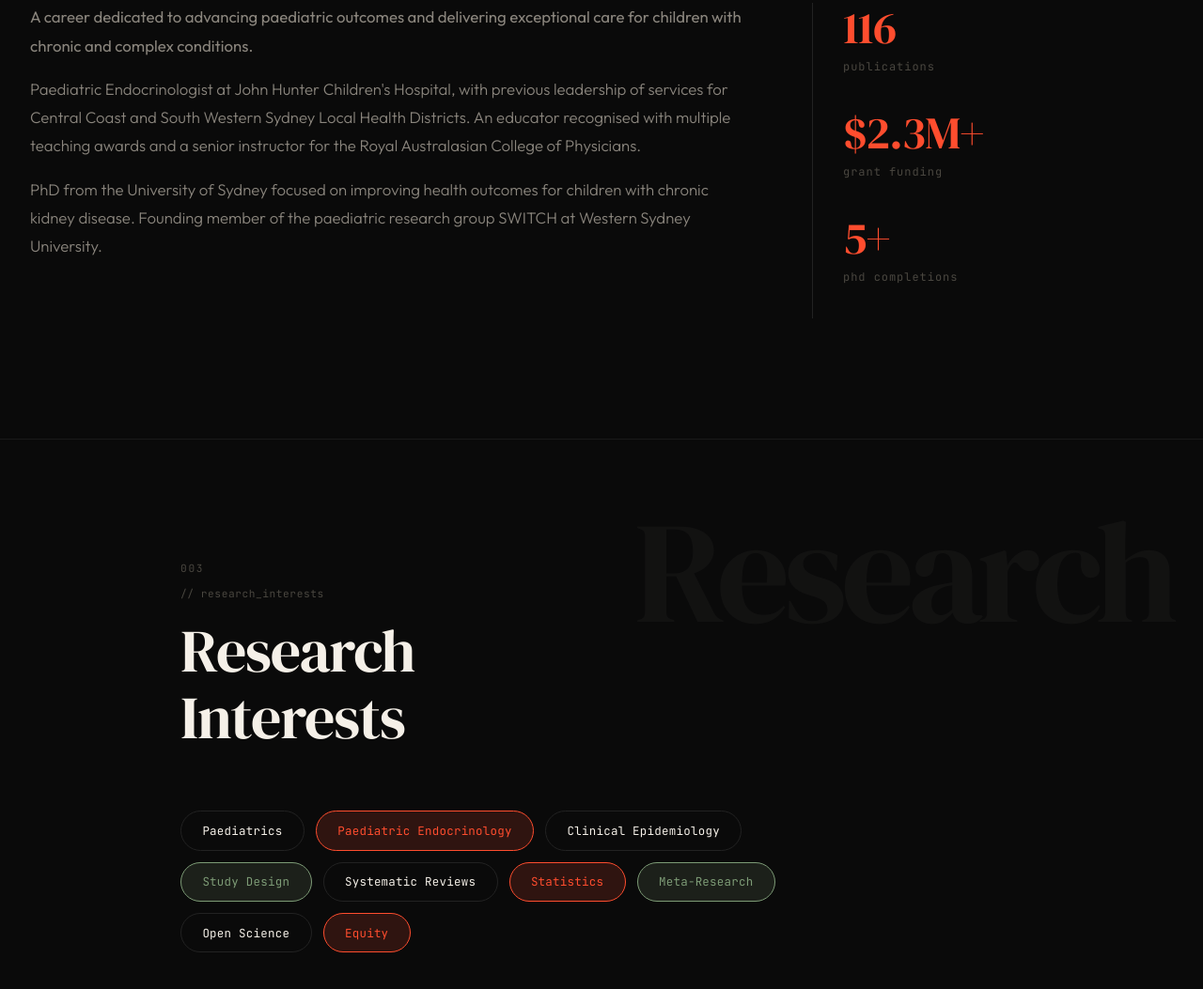
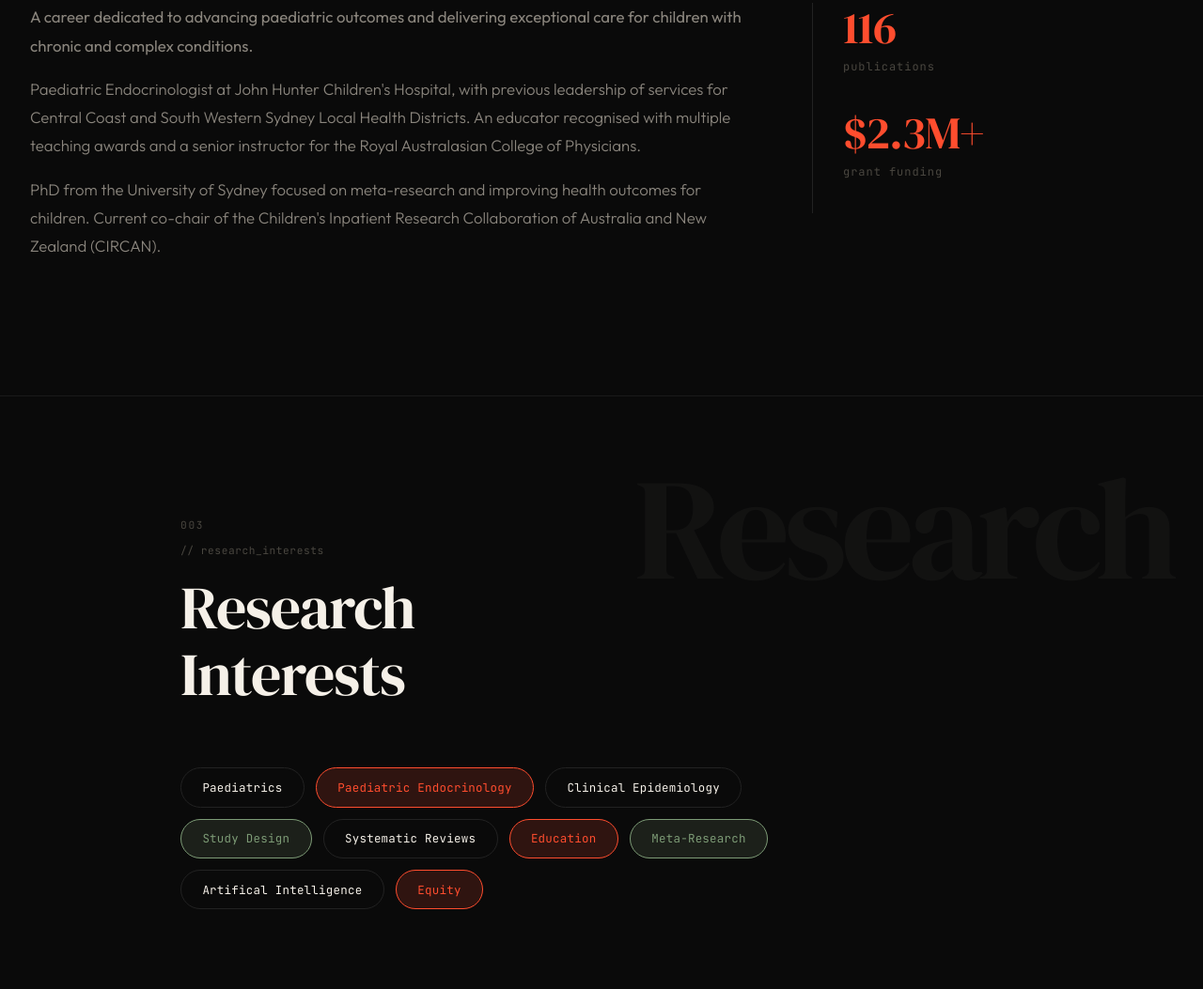
Before and after one commit to richardmcgee/richardmcgee.github.io, a plain HTML site: page index.html in a window 1280 px wide. Shown: the part 1122-2175 px from the top of the page at 94% size. Drawn offline with Linux system fonts and the light colour scheme.

Commit message:
Update index.html

```diff
--- a/index.html
+++ b/index.html
@@ -84,7 +84,7 @@
       <div class="about__col about__col--main reveal">
         <p class="about__lead">A career dedicated to advancing paediatric outcomes and delivering exceptional care for children with chronic and complex conditions.</p>
         <p>Paediatric Endocrinologist at John Hunter Children's Hospital, with previous leadership of services for Central Coast and South Western Sydney Local Health Districts. An educator recognised with multiple teaching awards and a senior instructor for the Royal Australasian College of Physicians.</p>
-        <p>PhD from the University of Sydney focused on improving health outcomes for children with chronic kidney disease. Founding member of the paediatric research group SWITCH at Western Sydney University.</p>
+        <p>PhD from the University of Sydney focused on meta-research and improving health outcomes for children. Current co-chair of the Children's Inpatient Research Collaboration of Australia and New Zealand (CIRCAN).</p>
       </div>
       <div class="about__col about__col--side reveal">
         <div class="about__stat">
@@ -94,11 +94,6 @@
         <div class="about__stat">
           <span class="about__stat-number">$2.3M+</span>
           <span class="about__stat-label mono">grant funding</span>
-        </div>
-        <div class="about__stat">
-          <span class="about__stat-number">5+</span>
-          <span class="about__stat-label mono">PhD completions</span>
-        </div>
       </div>
     </div>
   </section>
@@ -116,9 +111,9 @@
       <span class="tag">Clinical Epidemiology</span>
       <span class="tag tag--green">Study Design</span>
       <span class="tag">Systematic Reviews</span>
-      <span class="tag tag--accent">Statistics</span>
+      <span class="tag tag--accent">Education</span>
       <span class="tag tag--green">Meta-Research</span>
-      <span class="tag">Open Science</span>
+      <span class="tag">Artifical Intelligence</span>
       <span class="tag tag--accent">Equity</span>
     </div>
   </section>
```
